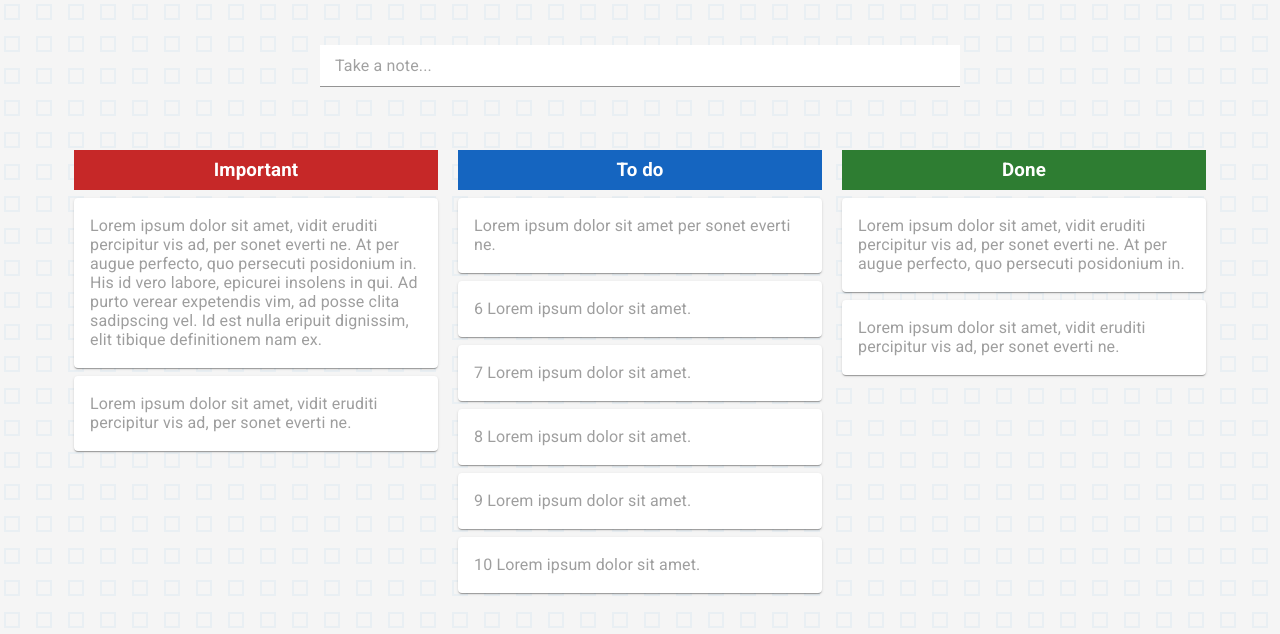
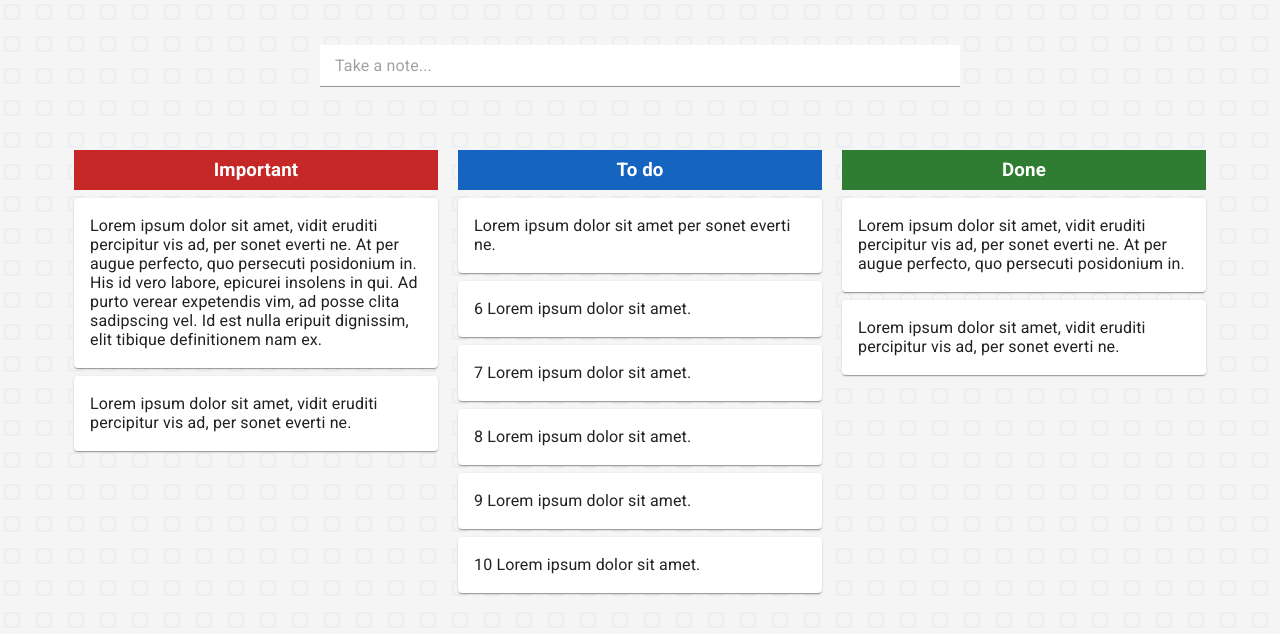
Before and after one commit to hieudo-dev/todo-react, a React (Create React App) app: page / in a window 1280 px wide. Shown: the top 634 px of the page. Built offline with nearby package versions, Linux system fonts and the light colour scheme.

Commit message:
Imrove editing feature

```diff
--- a/src/components/TodoCard.js
+++ b/src/components/TodoCard.js
@@ -4,7 +4,6 @@ import { makeStyles } from "@material-ui/core/styles";
 import Grid from "@material-ui/core/Grid";
 import DeleteIcon from "@material-ui/icons/Delete";
 import CheckIcon from "@material-ui/icons/Check";
-import EditIcon from "@material-ui/icons/Edit";
 import { red } from "@material-ui/core/colors";
 import {
    ExpansionPanel,
@@ -64,17 +63,9 @@ const TodoCard = props => {
       props.setEditing(null);
    };
 
-   const toggleEdit = () => {
-      switch (props.editing) {
-         case props.id:
-            props.setEditing(null);
-            props.editTodo(props.id);
-            break;
-         default:
-            props.setEditing(props.id);
-            props.setUpdated(props.data);
-            break;
-      }
+   const handleEditSave = () => {
+      props.setEditing(null);
+      props.editTodo(props.id);
    };
 
    const handleDelete = () => {
@@ -95,19 +86,23 @@ const TodoCard = props => {
             in={props.id !== props.deleting}
             timeout={{ appear: 0, enter: 0, exit: 300 }}
          >
-            <ExpansionPanel>
+            <ExpansionPanel expanded={props.id === props.editing}>
                <ExpansionPanelSummary>
                   <TextField
                      fullWidth
                      classes={{
                         root: classes.contentText
                      }}
-                     disabled={props.id !== props.editing}
                      multiline={true}
                      defaultValue={props.data}
-                     InputProps={{ disableUnderline: true }}
+                     InputProps={{
+                        disableUnderline: true,
+                        onClick: () => {
+                           props.setEditing(props.id);
+                        }
+                     }}
                      onChange={handleTextChange}
-                     onBlur={toggleEdit}
+                     onBlur={handleEditSave}
                   />
                </ExpansionPanelSummary>
                <ExpansionPanelDetails>
@@ -130,10 +125,6 @@ const TodoCard = props => {
                      xs={6}
                      spacing={1}
                   >
-                     <EditIcon
-                        onClick={toggleEdit}
-                        style={{ marginRight: 10 }}
-                     />
                      <DeleteIcon
                         onClick={handleDelete}
                         style={{ color: red[500] }}
```
